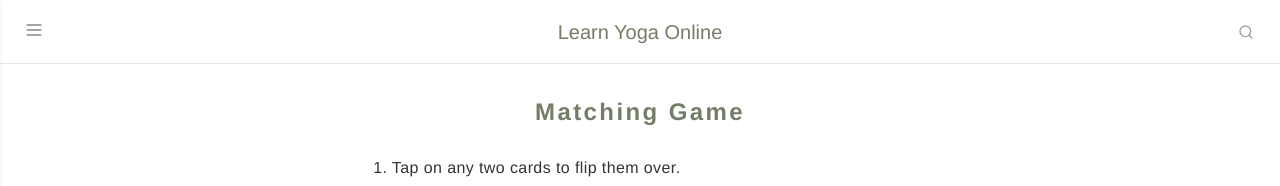
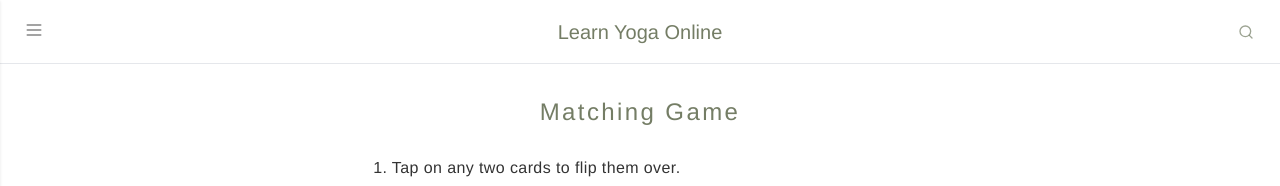
Before and after one commit to samanthacabrera/yoga-library, a React (Vite) app: page /game in a window 1280 px wide. Shown: the top 186 px of the page. Built offline with nearby package versions, Linux system fonts and the light colour scheme.

Commit message:
add game and quiz to PageNav, minor styling changes

```diff
--- a/src/components/MatchingGame.jsx
+++ b/src/components/MatchingGame.jsx
@@ -43,7 +43,7 @@ const MatchingGame = () => {
 
   return (
     <div className="pt-24 px-4 max-w-4xl mx-auto">
-      <h2 className="text-center text-2xl font-semibold mb-6">Matching Game</h2>
+      <h2 className="text-center text-2xl mb-6">Matching Game</h2>
         <div className="mb-8">
             <p>1. Tap on any two cards to flip them over.</p>
             <p>2. Try to match the English and Sanskrit names of the same yoga pose.</p>
--- a/src/components/PageNav.jsx
+++ b/src/components/PageNav.jsx
@@ -8,6 +8,8 @@ const menuItems = [
     { label: "The 7 Chakras", to: "/what-is-yoga/seven-chakras" },
     { label: "The 3 Gunas", to: "/what-is-yoga/three-gunas" },
     { label: "List of Poses", to: "/poses" },
+    { label: "Matching Game", to: "/game" },
+    { label: "Quiz", to: "/quiz" },
     { label: "Resources", to: "/resources" },
 ];
 
```
